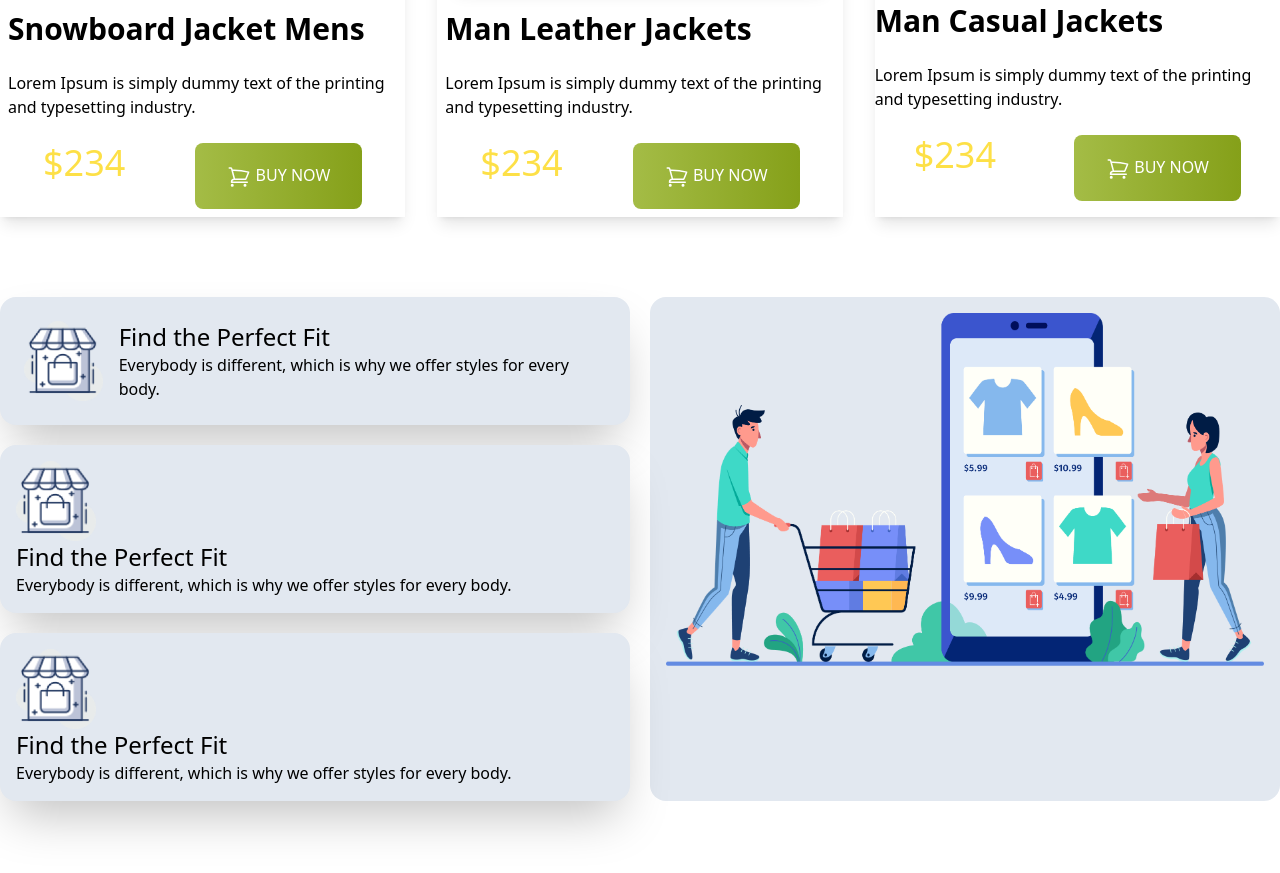
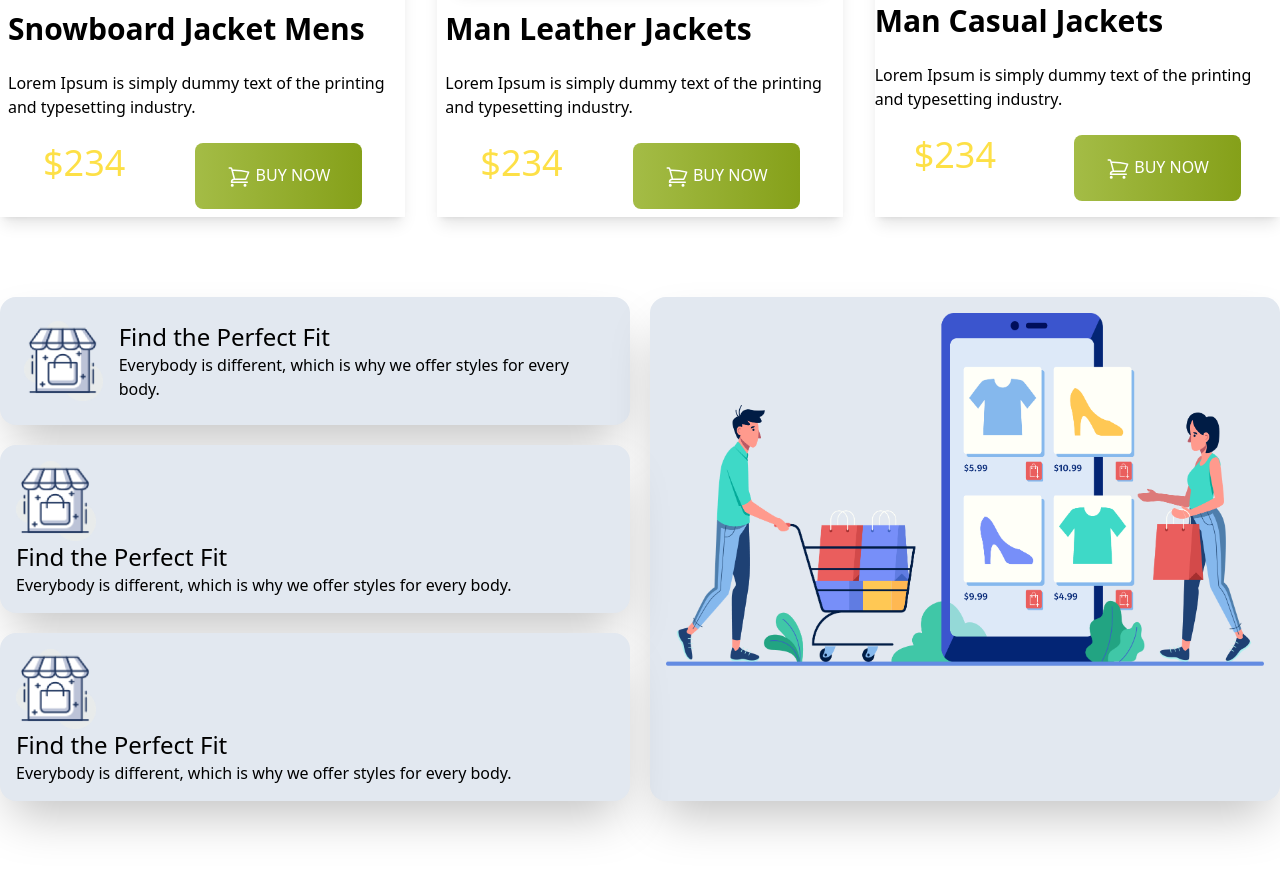
Before and after one commit to ishakrayhan/my-penu, a plain HTML site: page index.html in a window 1280 px wide. Shown: the part 2060-2933 px from the top of the page. Drawn offline with nearby package versions, Linux system fonts and the light colour scheme.

Commit message:
added style

```diff
--- a/index.html
+++ b/index.html
@@ -177,7 +177,7 @@
                     </div>
 
                 </div>
-                <div class="order-1 md:order-2 bg-slate-200 row-span-3 p-4 rounded-2xl">
+                <div class="order-1 md:order-2 bg-slate-200 row-span-3 p-4 rounded-2xl shadow-2xl">
                     <img  src="images/shopping.png" alt="">
                 </div>
                 <div class="order-3 bg-slate-200 rounded-2xl shadow-2xl p-4"> <img class=" h-20 w-20" src="images/house.png" alt="">
```
